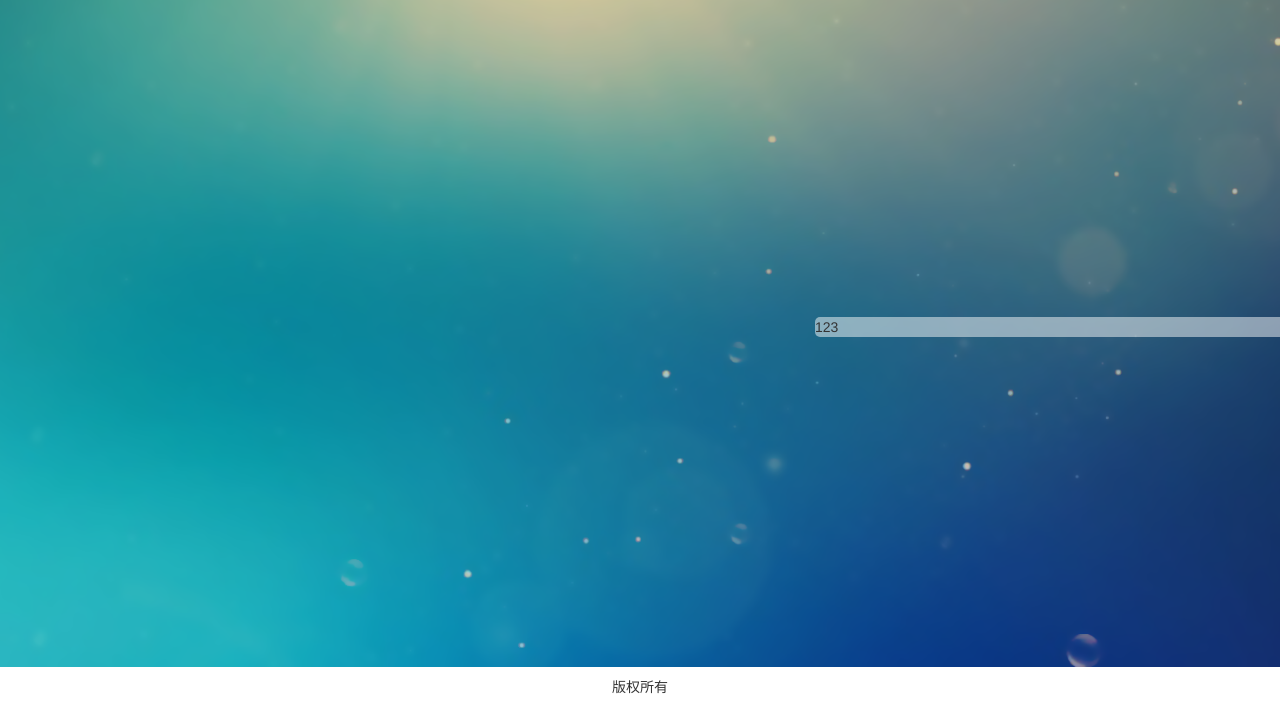
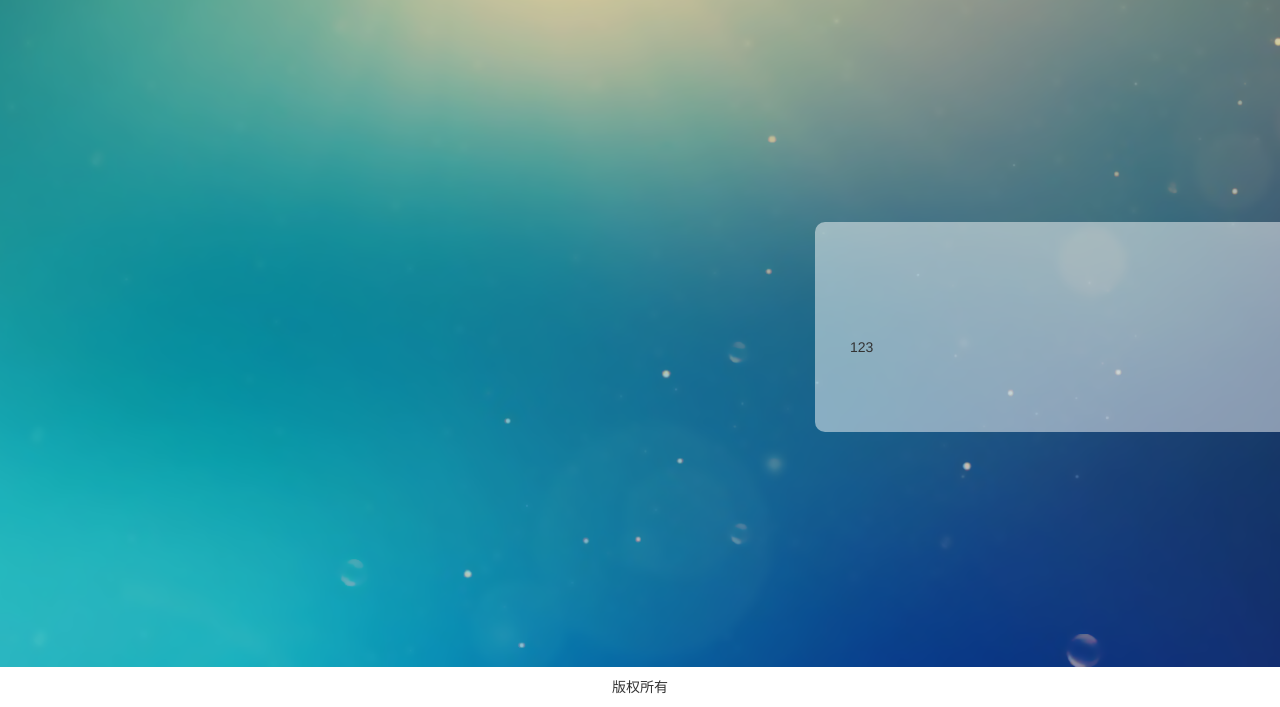
Before and after one commit to littleAlamo/shenzhen, a website: page login.html in a window 1280 px wide. Shown: the part 93-800 px from the top of the page. Drawn offline with Linux system fonts and the light colour scheme.

Commit message:
login页面

```diff
--- a/css/login.less
+++ b/css/login.less
@@ -45,9 +45,10 @@ html,body{
     left:0;
     transform: translateY(-50%);
     .login-right{
+      padding:115px 35px 75px;
       width: 575px;
       background: rgba(250,250,250,.5);
-      border-radius: 5px;
+      border-radius: 10px;
     }
   }
 }
```
Also changed, not shown: css/login.css.
